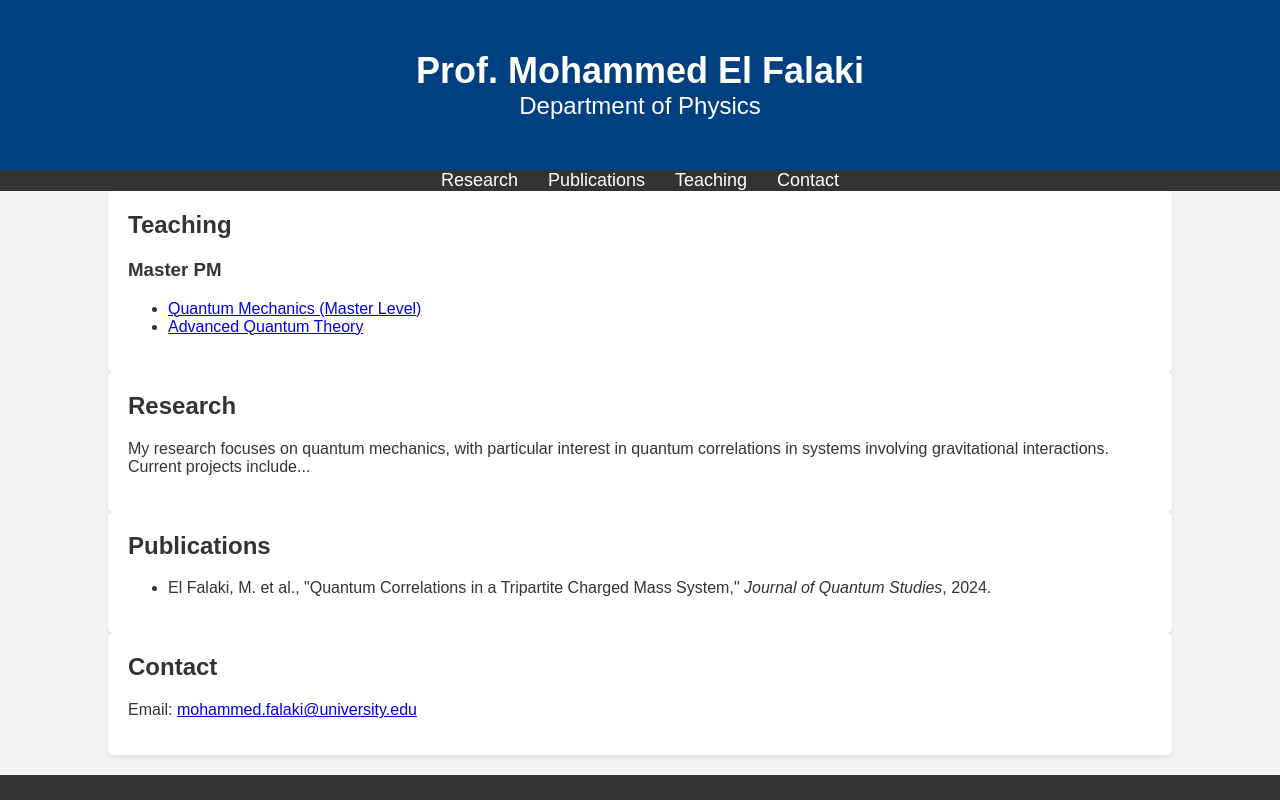
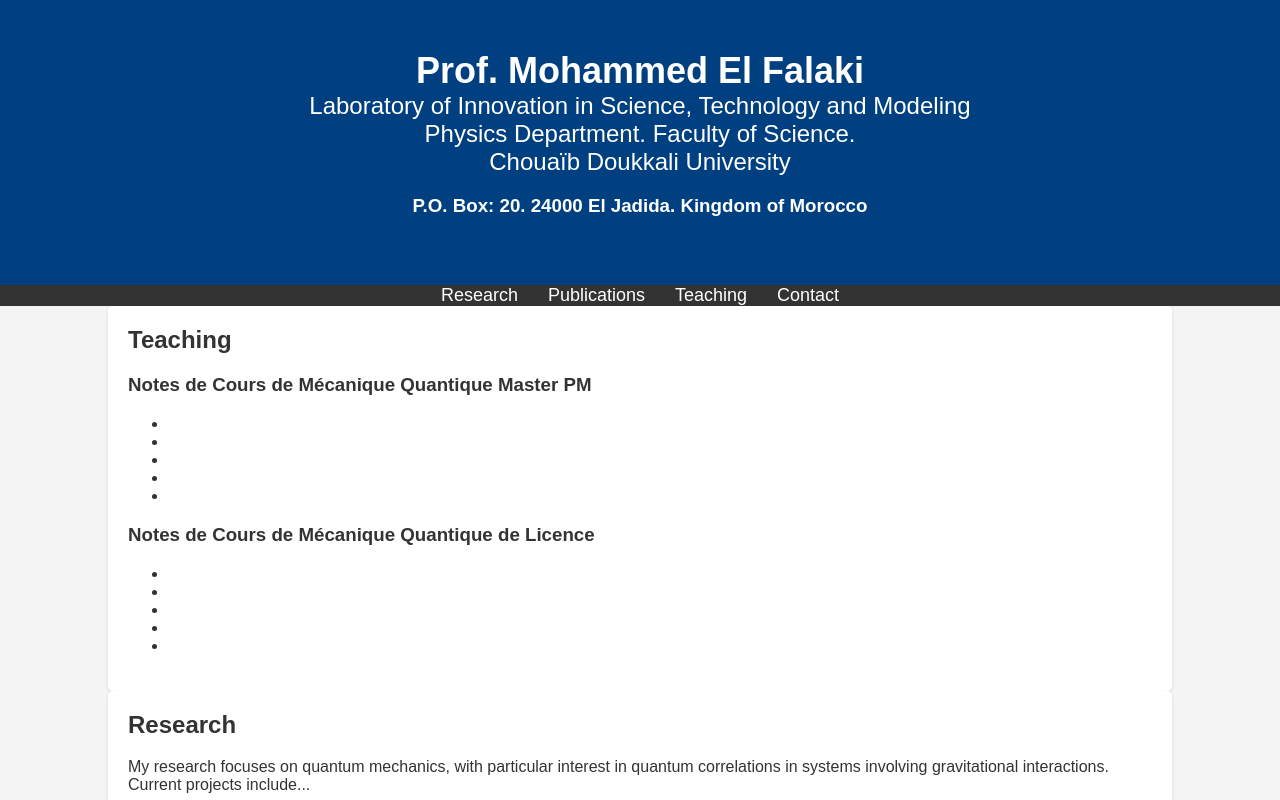
Before and after one commit to elfalaki/perso, a plain HTML site: page index.html in a window 1280 px wide. Shown: the top 800 px of the page. Drawn offline with Linux system fonts and the light colour scheme.

Commit message:
Update index.html

```diff
--- a/index.html
+++ b/index.html
@@ -12,7 +12,10 @@
     <header>
         <div class="container">
             <h1>Prof. Mohammed El Falaki</h1>
-            <h2>Department of Physics</h2>
+            <h2>Laboratory of Innovation in Science, Technology and Modeling</h2>
+            <h2>Physics Department. Faculty of Science.</h2>
+            <h2> Chouaïb Doukkali University</h2>
+        <h3>P.O. Box: 20.  24000 El Jadida. Kingdom of Morocco</h3>
         </div>
     </header>
 
@@ -31,10 +34,22 @@
          <!-- Teaching Section -->
         <section id="teaching" class="container">
             <h2>Teaching</h2>
-            <h3>Master PM</h3>
+            <h3>Notes de Cours de Mécanique Quantique Master PM</h3>
             <ul>
-                <li><a href="main/chapitre1.pdf">Quantum Mechanics (Master Level)</a></li>
-                <li><a href="main/chapitre2.pdf">Advanced Quantum Theory</a></li>
+                <li><a href="main/chapitre1.pdf"></a></li>
+                <li><a href="main/chapitre2.pdf"></a></li>
+                 <li><a href="main/chapitre3.pdf"></a></li>
+                 <li><a href="main/chapitre4.pdf"></a></li>
+                 <li><a href="main/chapitre5.pdf"></a></li>
+                <!-- Add more teaching materials -->
+            </ul>
+            <h3>Notes de Cours de Mécanique Quantique de Licence</h3>
+            <ul>
+                <li><a href="main/chapitre1.pdf"></a></li>
+                <li><a href="main/chapitre2.pdf"></a></li>
+                 <li><a href="main/chapitre3.pdf"></a></li>
+                 <li><a href="main/chapitre4.pdf"></a></li>
+                 <li><a href="main/chapitre5.pdf"></a></li>
                 <!-- Add more teaching materials -->
             </ul>
         </section>
```
